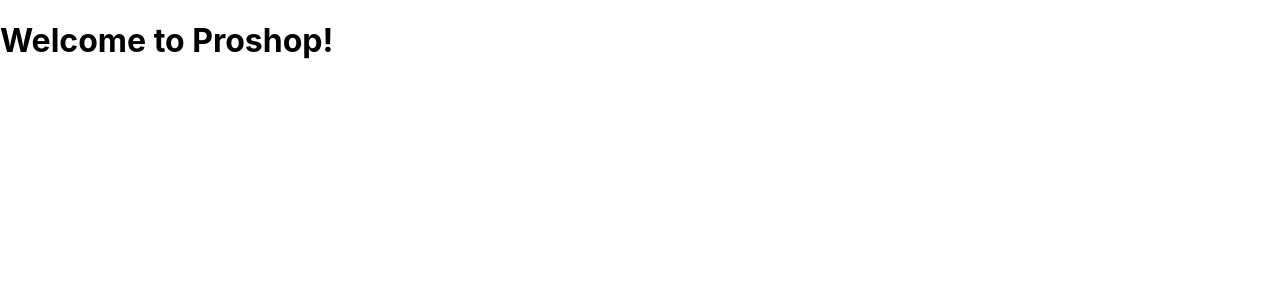
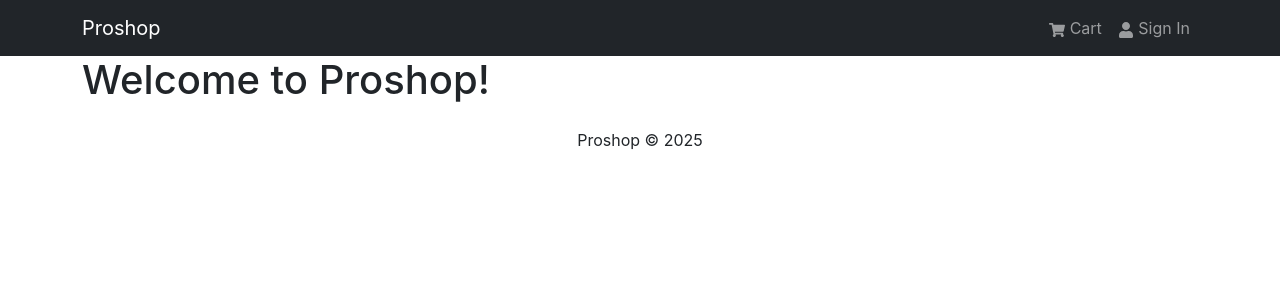
Before and after one commit to psingh0908/proshop-demo, a React (Create React App) app in the folder frontend/: page / in a window 1280 px wide. Shown: the top 300 px of the page. Built offline with nearby package versions, Linux system fonts and the light colour scheme.

Commit message:
Header and footer code

```diff
--- a/frontend/package.json
+++ b/frontend/package.json
@@ -7,8 +7,11 @@
     "@testing-library/jest-dom": "^6.6.4",
     "@testing-library/react": "^16.3.0",
     "@testing-library/user-event": "^13.5.0",
+    "bootstrap": "^5.3.7",
     "react": "^19.1.1",
+    "react-bootstrap": "^2.10.10",
     "react-dom": "^19.1.1",
+    "react-icons": "^5.5.0",
     "react-scripts": "5.0.1",
     "web-vitals": "^2.1.4"
   },
--- a/frontend/src/App.js
+++ b/frontend/src/App.js
@@ -1,9 +1,19 @@
-import React from 'react'
+import { Container } from "react-bootstrap";
+import { Header } from "./components/Header";
+import { Footer } from "./components/Footer";
 
 const App = () => {
   return (
-    <h1>Welcome to Proshop!</h1>
-  )
-}
+    <>
+      <Header />
+      <main className="py3">
+        <Container>
+          <h1>Welcome to Proshop!</h1>
+        </Container>
+      </main>
+      <Footer />
+    </>
+  );
+};
 
-export default App
+export default App;
--- /dev/null
+++ b/frontend/src/components/Footer.jsx
@@ -0,0 +1,18 @@
+import { Container, Row, Col } from "react-bootstrap";
+
+export const Footer = () => {
+  const currentYear = new Date().getFullYear();
+  return (
+    <footer>
+      <Container>
+        <Row>
+          <Col className="text-center py-3">
+            <p>Proshop &copy; {currentYear}</p>
+          </Col>
+        </Row>
+      </Container>
+    </footer>
+  );
+};
+
+export default Footer;
--- /dev/null
+++ b/frontend/src/components/Header.jsx
@@ -0,0 +1,26 @@
+import { Navbar, Nav, Container, NavLink } from "react-bootstrap";
+import { FaShoppingCart, FaUser } from "react-icons/fa";
+import React from "react";
+
+export const Header = () => {
+  return (
+    <header>
+      <Navbar bg="dark" variant="dark" expand="lg" collapseOnSelect>
+        <Container>
+          <Navbar.Brand href="/">Proshop</Navbar.Brand>
+          <Navbar.Toggle aria-controls="basic-navbar-nav"></Navbar.Toggle>
+          <Navbar.Collapse id="basic-navbar-nav">
+            <Nav className="ms-auto">
+              <NavLink href="/cart">
+                <FaShoppingCart /> Cart
+              </NavLink>
+              <NavLink href="/login">
+                <FaUser /> Sign In
+              </NavLink>
+            </Nav>
+          </Navbar.Collapse>
+        </Container>
+      </Navbar>
+    </header>
+  );
+};
--- a/frontend/src/index.js
+++ b/frontend/src/index.js
@@ -1,5 +1,6 @@
 import React from 'react';
 import ReactDOM from 'react-dom/client';
+import 'bootstrap/dist/css/bootstrap.min.css';
 import './index.css';
 import App from './App';
 import reportWebVitals from './reportWebVitals';
@@ -11,7 +12,4 @@
   </React.StrictMode>
 );
 
-// If you want to start measuring performance in your app, pass a function
-// to log results (for example: reportWebVitals(console.log))
-// or send to an analytics endpoint. Learn more: https://bit.ly/CRA-vitals
 reportWebVitals();
```
Also changed, not shown: 1 other file (tests, documents, lock files or other folders).
